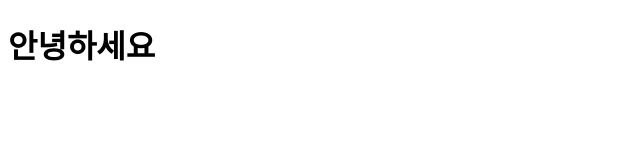
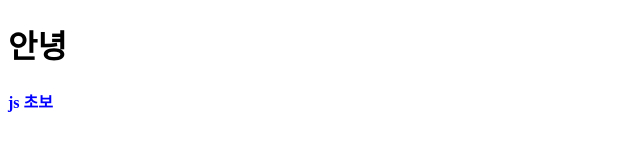
Before and after one commit to BaeejiH/JavaScrpit, a plain HTML site: page javascpript/index.html in a window 1280 px wide. Shown: the whole page, without its empty margins (0-640 px from the left). Drawn offline with Linux system fonts and the light colour scheme.

Commit message:
git test + 자바스크립트 시작

```diff
--- a/javascpript/index.html
+++ b/javascpript/index.html
@@ -6,6 +6,14 @@
 
 </head>
 <body>
-    <h1>안녕하세요</h1>
+    <h1 id="hello">안녕하세요</h1>
+    <h1 id="js">js 초보</h1>
+
+    <script>
+        document.getElementById('hello').innerHTML = '안녕';
+        // 문서 의   html요소를 가져오라,id가 hello인 것을 , 안에들은 html을 안녕으로 변경해라
+        document.getElementById('js').style.color = 'blue';
+        document.getElementById('js').style.fontSize = '16px';
+    </script>
 </body>
 </html>
```
